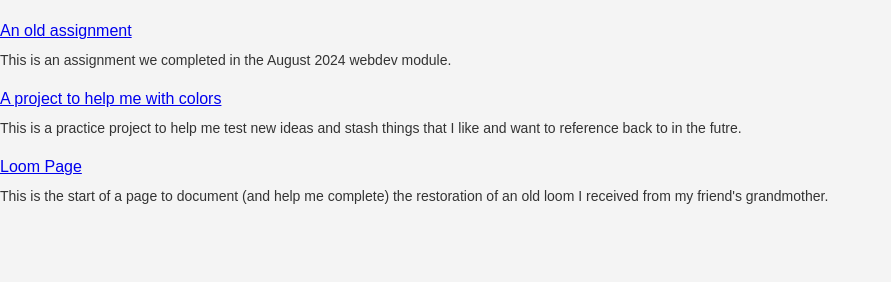
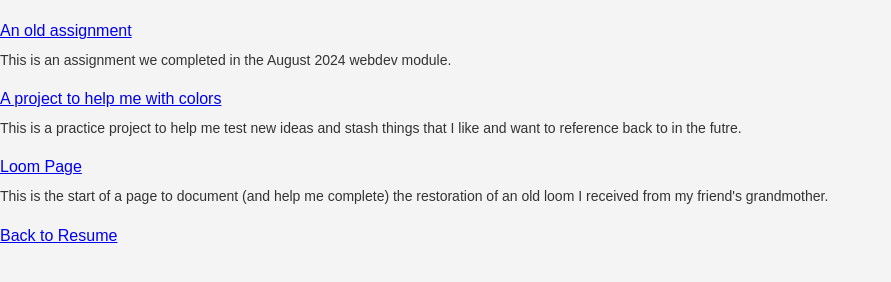
Before and after one commit to aliciabures/aliciabures.github.io, a plain HTML site: page projects.html in a window 1280 px wide. Shown: the part 76-358 px from the top of the page, without its empty margins (0-891 px from the left). Drawn offline with Linux system fonts and the light colour scheme.

Commit message:
Added link back to resume on projects page

```diff
--- a/projects.html
+++ b/projects.html
@@ -26,4 +26,7 @@
     <p> This is the start of a page to document (and help me complete) the restoration of an old loom I received from my friend's grandmother. </p>
 
 </div>
+<p>
+    <a href="index.html"> Back to Resume</a>
+</p>
 </body>
```
